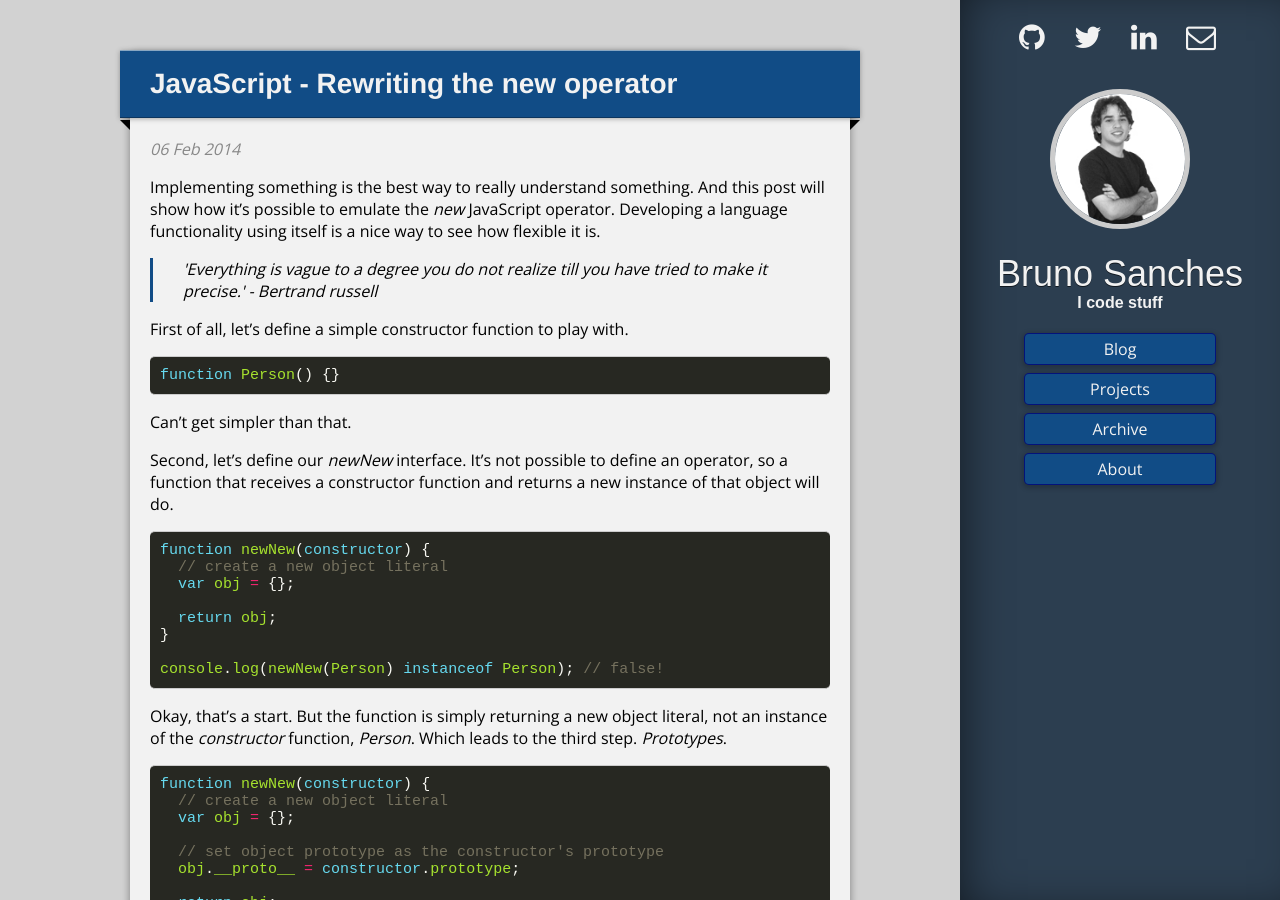
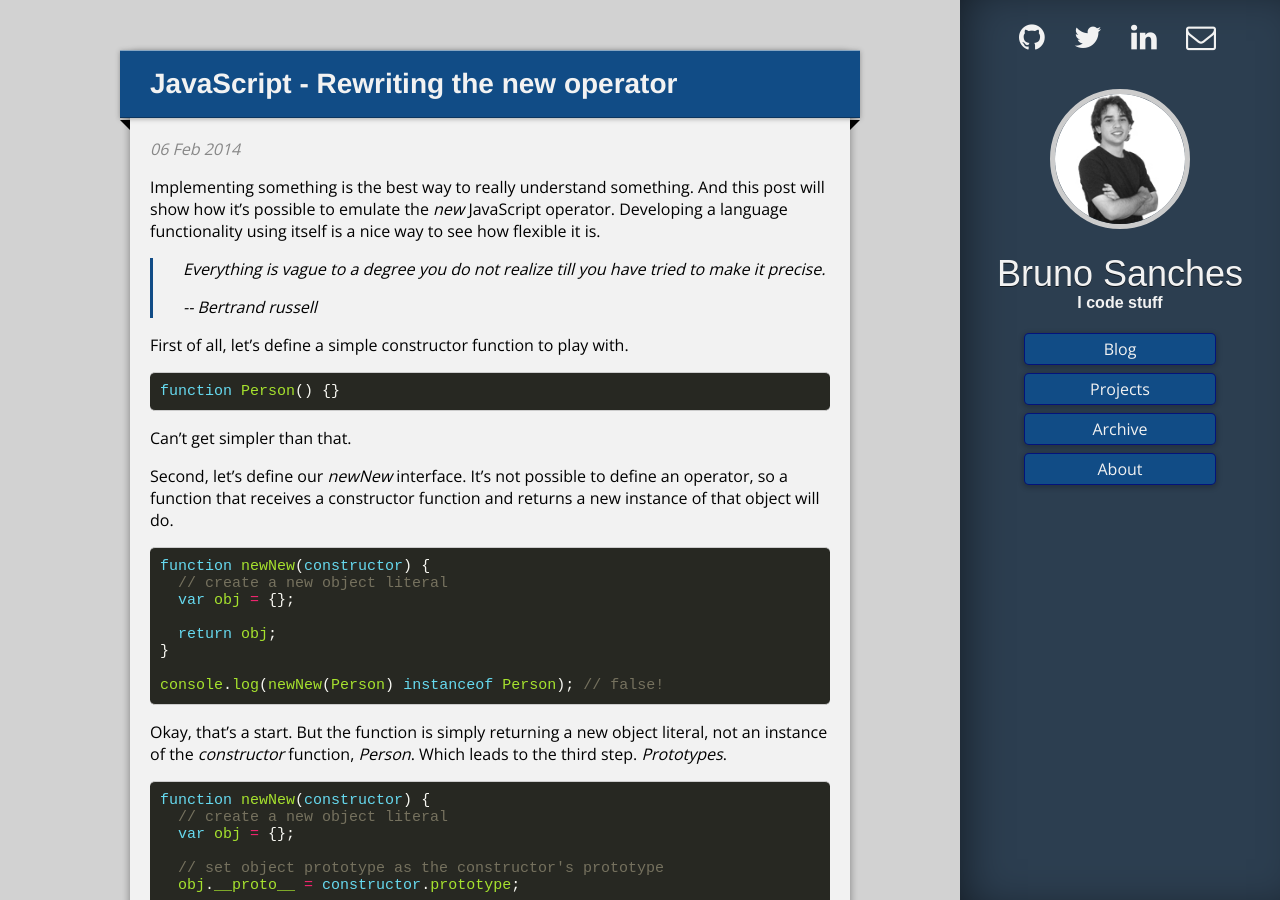
Before and after one commit to brunops/brunops.github.io, a Jekyll site: the page built from _posts/2014-02-06-javascript-rewriting-the-new-operator.markdown, in a window 1280 px wide and 900 px high. Built offline with Jekyll 4.4.1, drawn with Linux system fonts in a browser that asks for light colours; some web fonts are replaced; Markdown is read by kramdown in place of the engine named in the settings; comment, search, counter and statistics services are not loaded.

Commit message:
Break blockquote content into two paragraphs

```diff
--- a/_posts/2014-02-06-javascript-rewriting-the-new-operator.markdown
+++ b/_posts/2014-02-06-javascript-rewriting-the-new-operator.markdown
@@ -8,7 +8,8 @@ categories:
 Implementing something is the best way to really understand something. And this post will show how it's possible to emulate the _new_ JavaScript operator. Developing a language functionality using itself is a nice way to see how flexible it is.
 
 <blockquote>
-'Everything is vague to a degree you do not realize till you have tried to make it precise.' - Bertrand russell
+<p>Everything is vague to a degree you do not realize till you have tried to make it precise.</p>
+<p>-- Bertrand russell</p>
 </blockquote>
 
 First of all, let's define a simple constructor function to play with.
```
